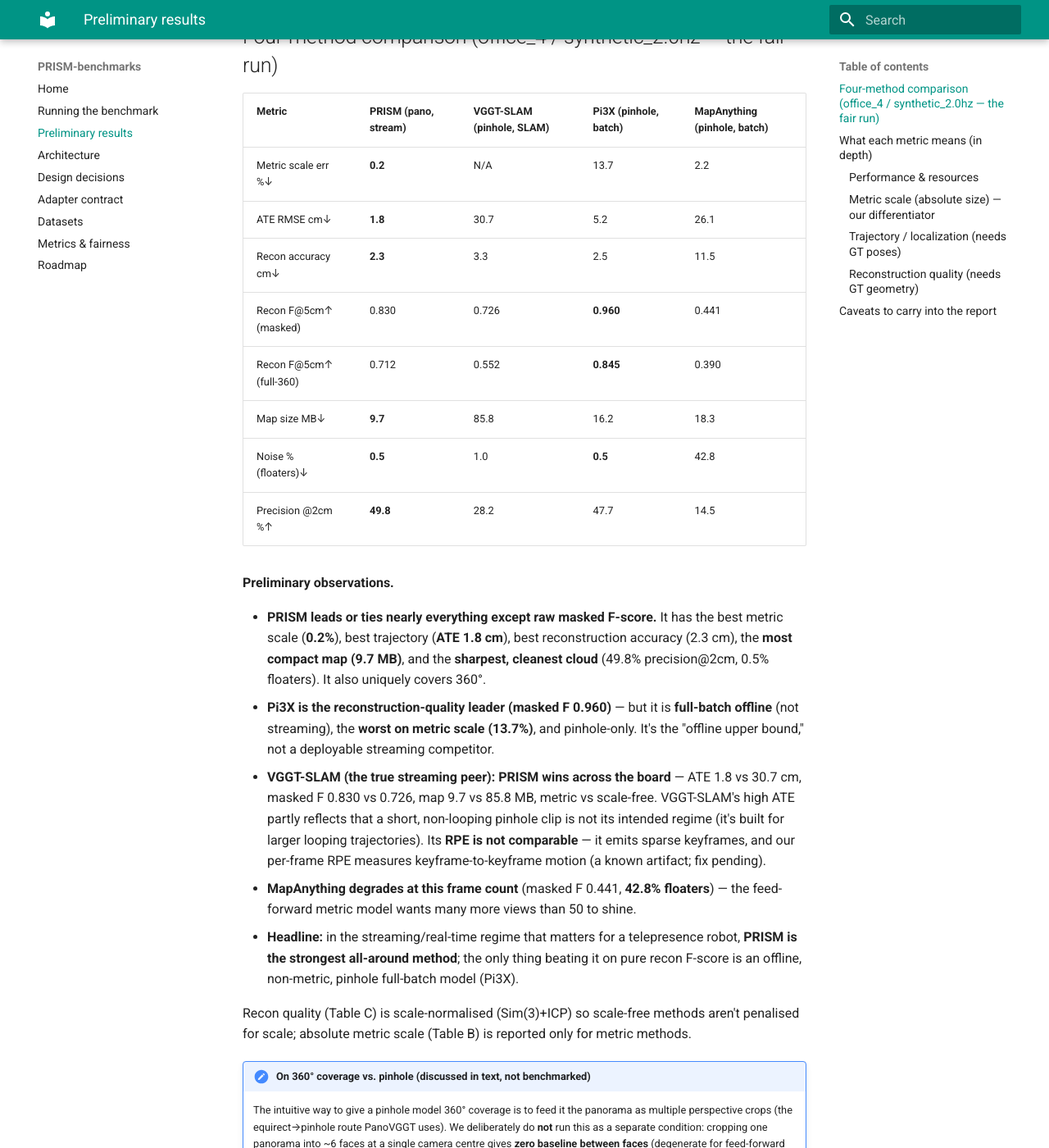
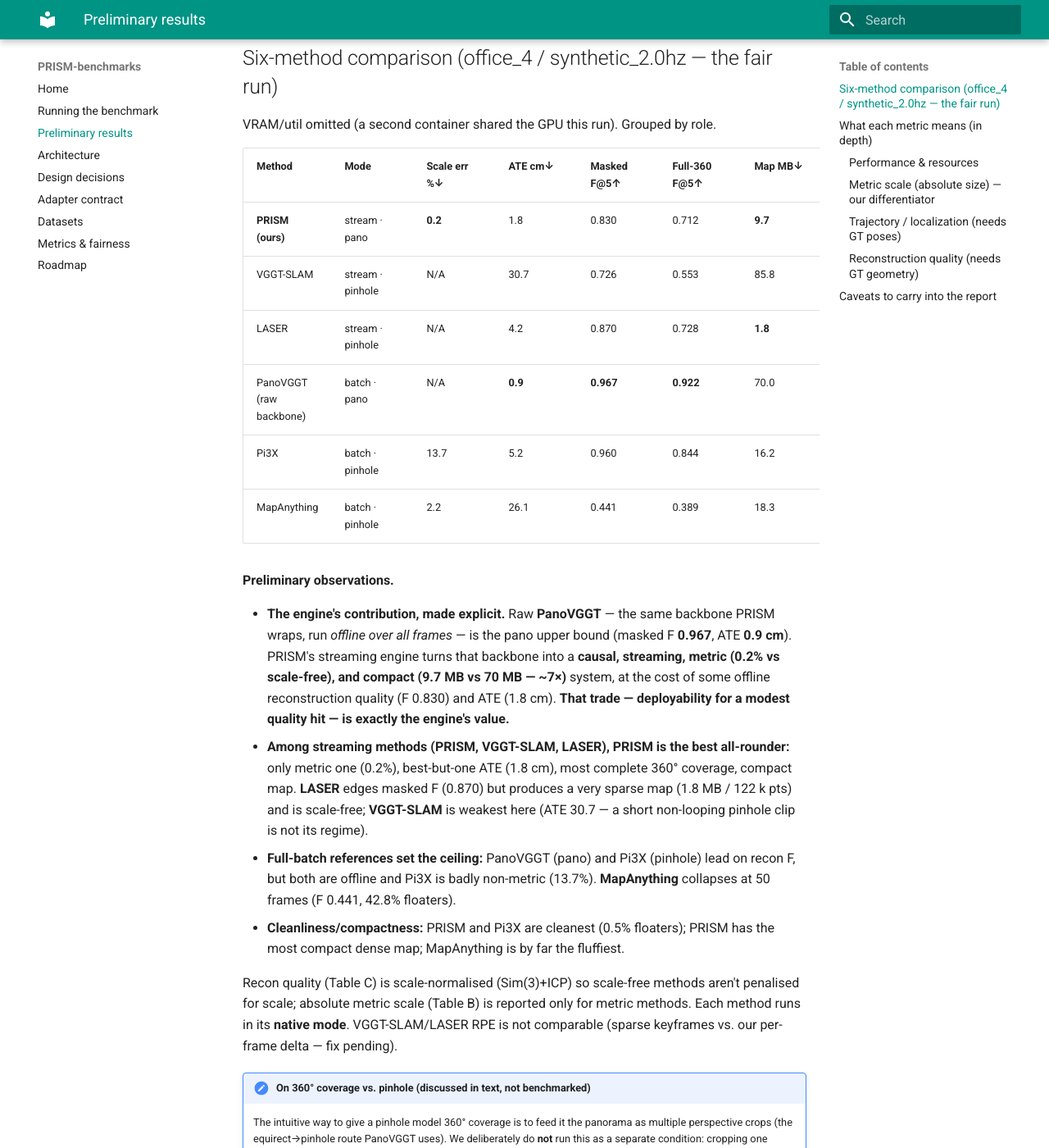
Before and after one commit to zRafaF/PRISM-benchmarks, an MkDocs documentation site: the page built from documentation/docs/results.md, in a window 1280 px wide and 1400 px high, scrolled down 496 px. Shown: the whole window at 82% size. Built offline with MkDocs 1.6.1 and Material for MkDocs 9.7.7, drawn with Linux system fonts in a browser that asks for light colours; some of the changed text lies outside the part shown.

Commit message:
Doc: 6-method table incl PanoVGGT + engine-contribution read; snapshots: bigger default points, RGB/height-color fallback, point-size input

```diff
--- a/documentation/docs/results.md
+++ b/documentation/docs/results.md
@@ -8,47 +8,48 @@
 **Setup.** Scene: Replica `office_4`, one floor-anchored constant-velocity walkthrough
 captured at **2.0 Hz → 50 frames** (all methods on the *same* frames). PRISM consumes the
 equirectangular pano (1036×518); baselines consume the matched pinhole (`synthetic_fov`)
-frames. Each method runs in its **native mode**: PRISM streams (pano); VGGT-SLAM is its own
-incremental SL(4) SLAM (pinhole); Pi3X and MapAnything are full-batch feed-forward (pinhole).
+frames. Each method runs in its **native mode**: **PRISM** streams (pano); **VGGT-SLAM** is
+its own incremental SL(4) SLAM and **LASER** a training-free streamer (both pinhole);
+**PanoVGGT** (the raw backbone, pano), **Pi3X** and **MapAnything** are full-batch feed-forward.
 GT = exact render poses + scene mesh. Hardware RTX PRO 6000 — **VRAM/util this run are
 unreliable (a second container shared the GPU), so ignore Table A memory here.**
 
-## Four-method comparison (office_4 / synthetic_2.0hz — the fair run)
+## Six-method comparison (office_4 / synthetic_2.0hz — the fair run)
 
-| Metric | PRISM (pano, stream) | VGGT-SLAM (pinhole, SLAM) | Pi3X (pinhole, batch) | MapAnything (pinhole, batch) |
-|---|---|---|---|---|
-| Metric scale err %↓ | **0.2** | N/A | 13.7 | 2.2 |
-| ATE RMSE cm↓ | **1.8** | 30.7 | 5.2 | 26.1 |
-| Recon accuracy cm↓ | **2.3** | 3.3 | 2.5 | 11.5 |
-| Recon F@5cm↑ (masked) | 0.830 | 0.726 | **0.960** | 0.441 |
-| Recon F@5cm↑ (full-360) | 0.712 | 0.552 | **0.845** | 0.390 |
-| Map size MB↓ | **9.7** | 85.8 | 16.2 | 18.3 |
-| Noise % (floaters)↓ | **0.5** | 1.0 | **0.5** | 42.8 |
-| Precision @2cm %↑ | **49.8** | 28.2 | 47.7 | 14.5 |
+VRAM/util omitted (a second container shared the GPU this run). Grouped by role.
+
+| Method | Mode | Scale err %↓ | ATE cm↓ | Masked F@5↑ | Full-360 F@5↑ | Map MB↓ | Noise %↓ | Prec@2cm %↑ |
+|---|---|---|---|---|---|---|---|---|
+| **PRISM (ours)** | stream · pano | **0.2** | 1.8 | 0.830 | 0.712 | **9.7** | 0.5 | 49.8 |
+| VGGT-SLAM | stream · pinhole | N/A | 30.7 | 0.726 | 0.553 | 85.8 | 1.0 | 28.2 |
+| LASER | stream · pinhole | N/A | 4.2 | 0.870 | 0.728 | **1.8** | 6.1 | 40.0 |
+| PanoVGGT (raw backbone) | batch · pano | N/A | **0.9** | **0.967** | **0.922** | 70.0 | 1.4 | **52.6** |
+| Pi3X | batch · pinhole | 13.7 | 5.2 | 0.960 | 0.844 | 16.2 | 0.5 | 47.6 |
+| MapAnything | batch · pinhole | 2.2 | 26.1 | 0.441 | 0.389 | 18.3 | 42.8 | 14.5 |
 
 **Preliminary observations.**
 
-- **PRISM leads or ties nearly everything except raw masked F-score.** It has the best
-  metric scale (**0.2%**), best trajectory (**ATE 1.8 cm**), best reconstruction accuracy
-  (2.3 cm), the **most compact map (9.7 MB)**, and the **sharpest, cleanest cloud** (49.8%
-  precision@2cm, 0.5% floaters). It also uniquely covers 360°.
-- **Pi3X is the reconstruction-quality leader (masked F 0.960)** — but it is **full-batch
-  offline** (not streaming), the **worst on metric scale (13.7%)**, and pinhole-only. It's
-  the "offline upper bound," not a deployable streaming competitor.
-- **VGGT-SLAM (the true streaming peer): PRISM wins across the board** — ATE 1.8 vs 30.7 cm,
-  masked F 0.830 vs 0.726, map 9.7 vs 85.8 MB, metric vs scale-free. VGGT-SLAM's high ATE
-  partly reflects that a short, non-looping pinhole clip is not its intended regime (it's
-  built for larger looping trajectories). Its **RPE is not comparable** — it emits sparse
-  keyframes, and our per-frame RPE measures keyframe-to-keyframe motion (a known artifact;
-  fix pending).
-- **MapAnything degrades at this frame count** (masked F 0.441, **42.8% floaters**) — the
-  feed-forward metric model wants many more views than 50 to shine.
-- **Headline:** in the streaming/real-time regime that matters for a telepresence robot,
-  **PRISM is the strongest all-around method**; the only thing beating it on pure recon
-  F-score is an offline, non-metric, pinhole full-batch model (Pi3X).
+- **The engine's contribution, made explicit.** Raw **PanoVGGT** — the same backbone PRISM
+  wraps, run *offline over all frames* — is the pano upper bound (masked F **0.967**, ATE
+  **0.9 cm**). PRISM's streaming engine turns that backbone into a **causal, streaming,
+  metric (0.2% vs scale-free), and compact (9.7 MB vs 70 MB — ~7×)** system, at the cost of
+  some offline reconstruction quality (F 0.830) and ATE (1.8 cm). **That trade — deployability
+  for a modest quality hit — is exactly the engine's value.**
+- **Among streaming methods (PRISM, VGGT-SLAM, LASER), PRISM is the best all-rounder:** only
+  metric one (0.2%), best-but-one ATE (1.8 cm), most complete 360° coverage, compact map.
+  **LASER** edges masked F (0.870) but produces a very sparse map (1.8 MB / 122 k pts) and is
+  scale-free; **VGGT-SLAM** is weakest here (ATE 30.7 — a short non-looping pinhole clip is
+  not its regime).
+- **Full-batch references set the ceiling:** PanoVGGT (pano) and Pi3X (pinhole) lead on recon
+  F, but both are offline and Pi3X is badly non-metric (13.7%). **MapAnything** collapses at
+  50 frames (F 0.441, 42.8% floaters).
+- **Cleanliness/compactness:** PRISM and Pi3X are cleanest (0.5% floaters); PRISM has the most
+  compact dense map; MapAnything is by far the fluffiest.
 
 Recon quality (Table C) is scale-normalised (Sim(3)+ICP) so scale-free methods aren't
 penalised for scale; absolute metric scale (Table B) is reported only for metric methods.
+Each method runs in its **native mode**. VGGT-SLAM/LASER RPE is not comparable (sparse
+keyframes vs. our per-frame delta — fix pending).
 
 !!! note "On 360° coverage vs. pinhole (discussed in text, not benchmarked)"
     The intuitive way to give a pinhole model 360° coverage is to feed it the panorama as
```
Also changed, not shown: documentation/docs/report.md (+17 -5 lines), 2 other files.
